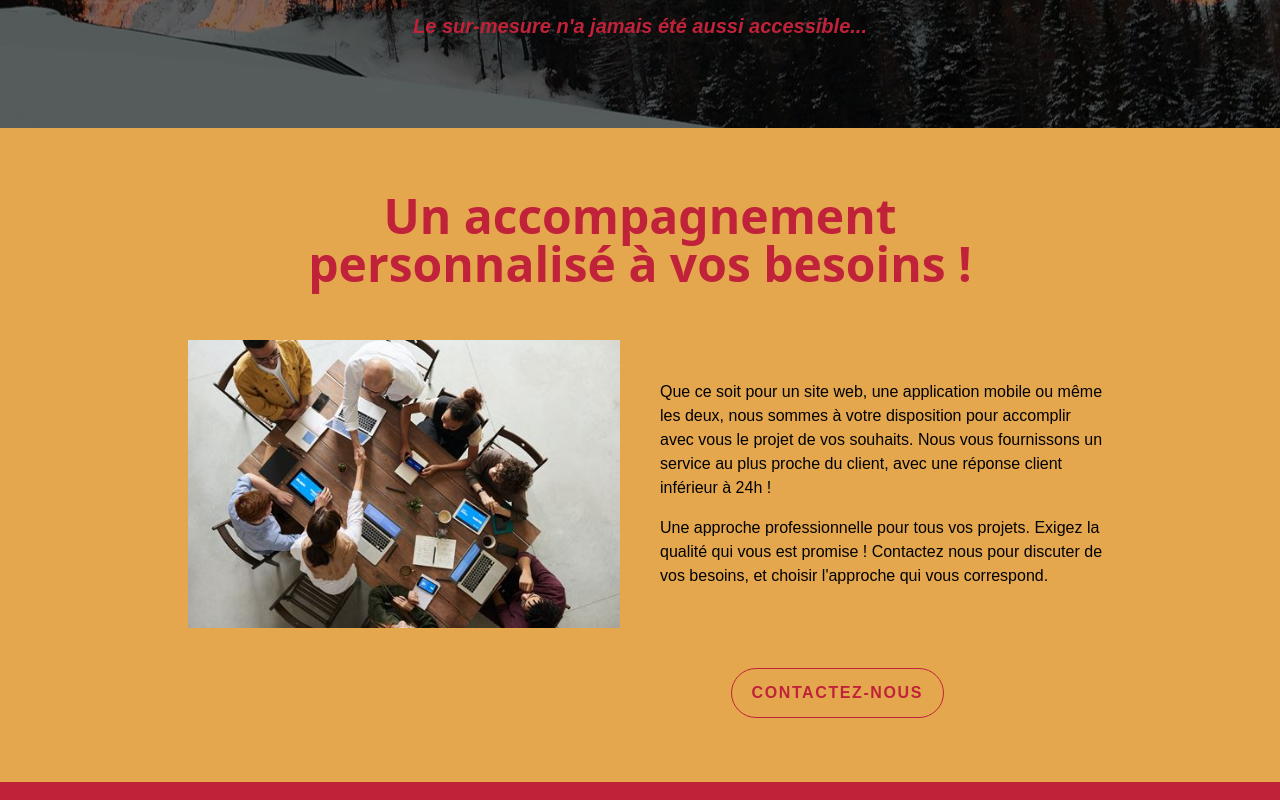
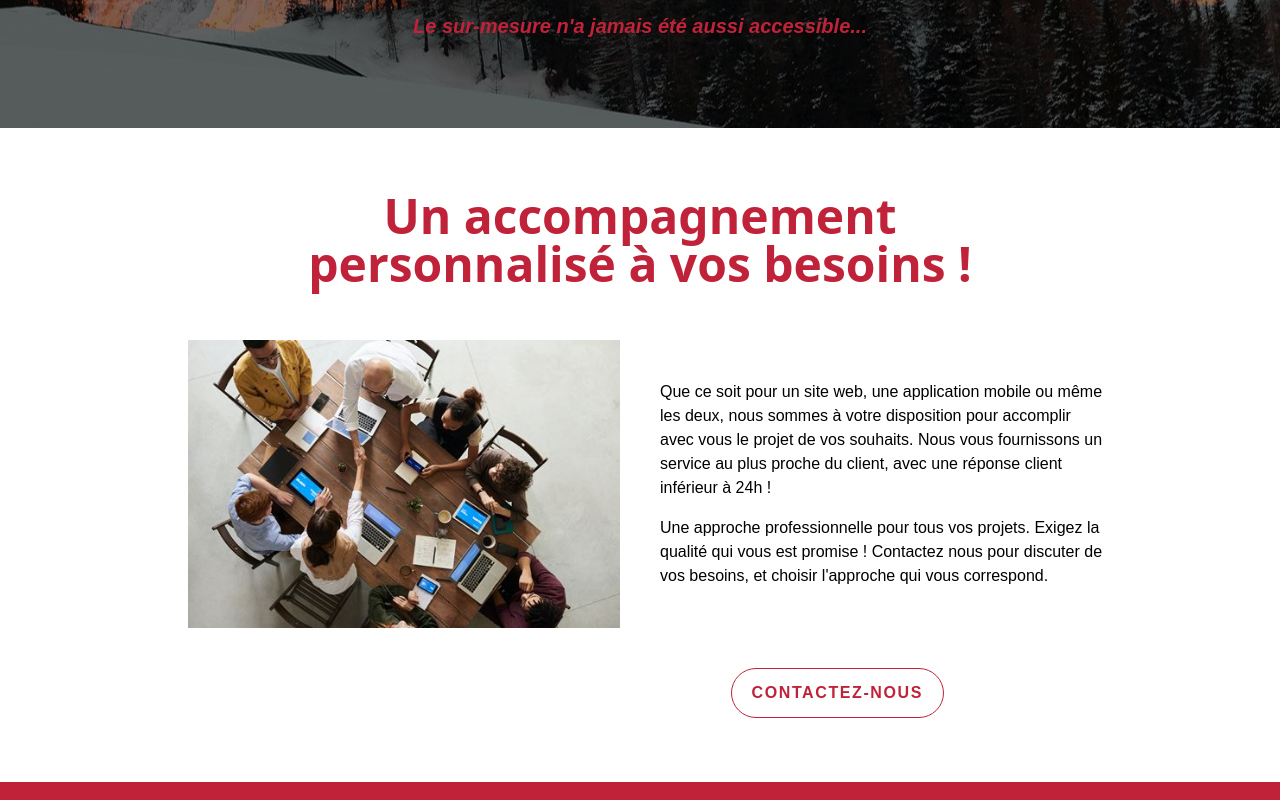
Before and after one commit to sissisix/Au_Programme, a React (Vite) app: page / in a window 1280 px wide. Shown: the part 400-1200 px from the top of the page. Built offline with nearby package versions, Linux system fonts and the light colour scheme.

Commit message:
test accueil

```diff
--- a/src/components/header/Navbar.jsx
+++ b/src/components/header/Navbar.jsx
@@ -20,7 +20,7 @@ const Navbar = () => {
     };
 
     return (
-        <nav className='bg-lightGray fixed w-full z-50 border-b border-solid'>
+        <nav className='bg-lightGray fixed w-screen z-50 border-b border-solid'>
             <div className="mx-auto max-w-7xl px-2 md:px-6 lg:px-8">
                 <div className="relative flex h-16 items-center justify-center text-lightBlack">
                     <div className="absolute inset-y-0 left-0 flex items-center md:hidden">
--- a/src/pages/1_accueil/Block_2.jsx
+++ b/src/pages/1_accueil/Block_2.jsx
@@ -3,7 +3,7 @@ import photoLambda from './../../assets/img_lambda_1.jpg';
 
 const Block_2 = () => {
   return (
-    <div className="h-fit py-16 bg-orange">
+    <div className="h-fit py-16 bg-lightGray">
       <div className="relative flex flex-col mb-5 items-center justify-center text-center">
         <h2 className="mb-8 text-3xl sm:text-4xl md:text-4xl lg:text-5xl font-bold text-redder">Un accompagnement<br />personnalisé à vos besoins !</h2>
       </div>
```
